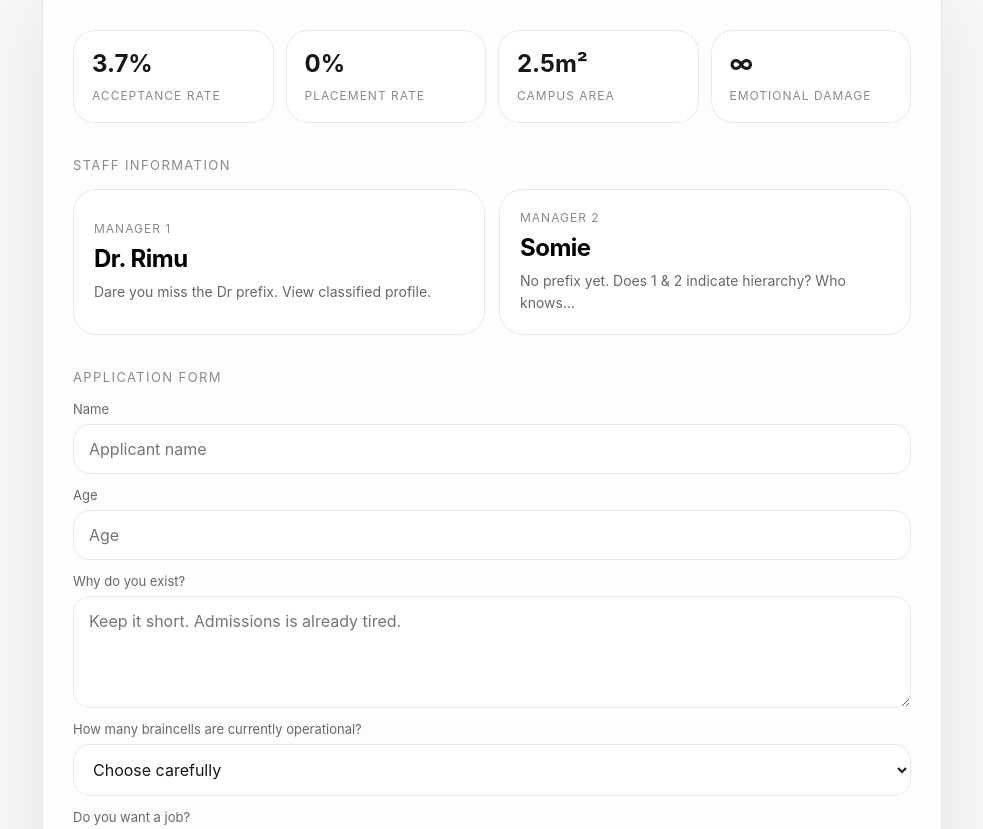
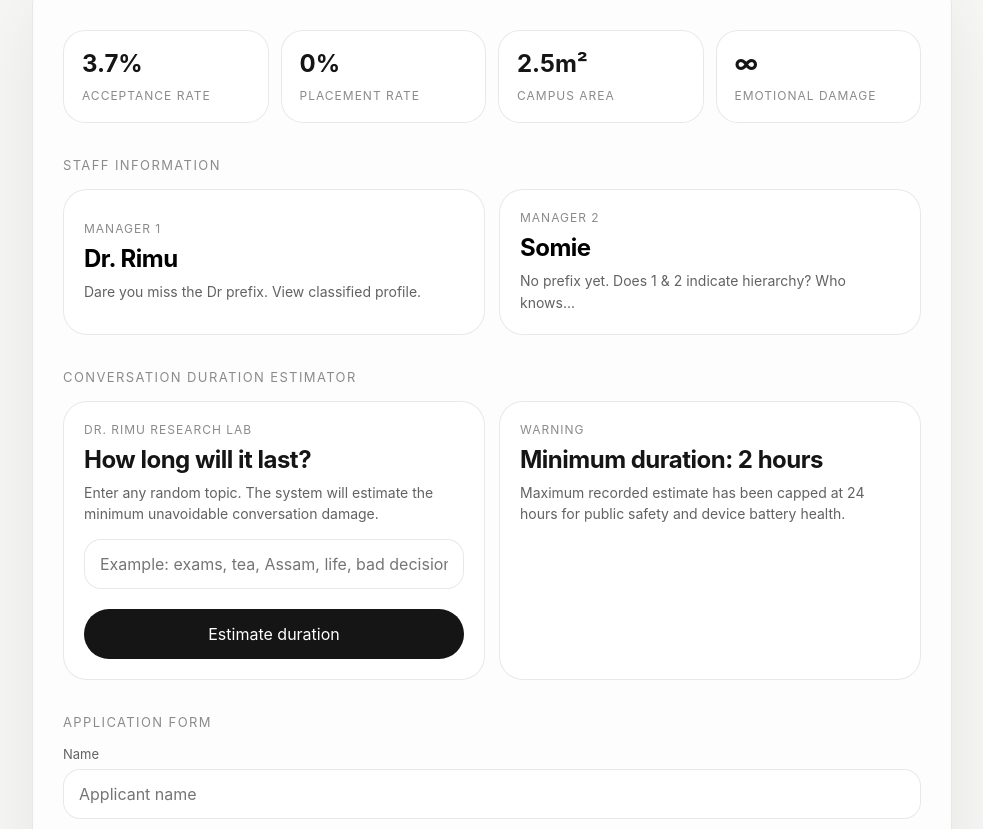
Before and after one commit to SimpCorp/webwork, a plain HTML site: page index.html in a window 1280 px wide. Shown: the part 2805-3634 px from the top of the page, without its empty margins (148-1131 px from the left). Drawn offline with Linux system fonts and the light colour scheme.

Commit message:
added convo measure

```diff
--- a/index.html
+++ b/index.html
@@ -13,31 +13,31 @@
 
     :root {
       --bg: #f7f7f5;
-      --surface: rgba(255,255,255,0.72);
+      --surface: rgba(255,255,255,0.76);
       --surface-strong: rgba(255,255,255,0.96);
-      --text: #171717;
-      --muted: #676767;
-      --soft: #8a8a8a;
+      --text: #151515;
+      --muted: #626262;
+      --soft: #8b8b8b;
       --border: rgba(0,0,0,0.09);
       --shadow: rgba(0,0,0,0.08);
-      --nav: rgba(255,255,255,0.76);
-      --accent: #171717;
+      --nav: rgba(255,255,255,0.78);
+      --accent: #151515;
       --accent-text: #ffffff;
       --danger: #b42318;
     }
 
     body.dark {
-      --bg: #090909;
-      --surface: rgba(255,255,255,0.055);
-      --surface-strong: rgba(22,22,22,0.96);
+      --bg: #080808;
+      --surface: rgba(255,255,255,0.06);
+      --surface-strong: rgba(24,24,24,0.96);
       --text: #f5f5f5;
-      --muted: #adadad;
-      --soft: #7d7d7d;
+      --muted: #b0b0b0;
+      --soft: #7f7f7f;
       --border: rgba(255,255,255,0.13);
-      --shadow: rgba(0,0,0,0.48);
-      --nav: rgba(18,18,18,0.76);
+      --shadow: rgba(0,0,0,0.5);
+      --nav: rgba(18,18,18,0.78);
       --accent: #f5f5f5;
-      --accent-text: #090909;
+      --accent-text: #080808;
       --danger: #ff9a9a;
     }
 
@@ -72,8 +72,8 @@
       inset: 0;
       z-index: -1;
       background:
-        radial-gradient(circle at 20% 15%, rgba(255,255,255,0.9), transparent 30%),
-        radial-gradient(circle at 85% 85%, rgba(220,220,220,0.7), transparent 32%),
+        radial-gradient(circle at 18% 16%, rgba(255,255,255,0.9), transparent 30%),
+        radial-gradient(circle at 86% 82%, rgba(224,224,224,0.72), transparent 34%),
         linear-gradient(180deg, #ffffff, var(--bg));
       transition: 0.35s ease;
     }
@@ -81,8 +81,8 @@
     body.dark .background {
       background:
         radial-gradient(circle at 20% 15%, rgba(255,255,255,0.08), transparent 30%),
-        radial-gradient(circle at 85% 85%, rgba(255,255,255,0.05), transparent 32%),
-        linear-gradient(180deg, #101010, #000000);
+        radial-gradient(circle at 85% 85%, rgba(255,255,255,0.055), transparent 32%),
+        linear-gradient(180deg, #111111, #000000);
     }
 
     .loader {
@@ -93,7 +93,7 @@
       place-items: center;
       background: var(--bg);
       animation: hideLoader 0.55s ease forwards;
-      animation-delay: 1s;
+      animation-delay: 0.9s;
     }
 
     .loader-mark {
@@ -188,7 +188,7 @@
       width: min(100%, 1040px);
       text-align: center;
       animation: fadeUp 0.75s ease both;
-      animation-delay: 1.1s;
+      animation-delay: 1s;
     }
 
     @keyframes fadeUp {
@@ -317,7 +317,7 @@
 
     .sex-card {
       margin: 36px auto 0;
-      max-width: 900px;
+      max-width: 920px;
       padding: 30px;
       border-radius: 34px;
       text-align: left;
@@ -358,29 +358,32 @@
       text-transform: uppercase;
     }
 
-    .staff-grid {
+    .staff-grid, .tool-grid {
       display: grid;
       grid-template-columns: repeat(2, 1fr);
       gap: 14px;
       margin-bottom: 30px;
     }
 
-    .staff-card {
+    .staff-card, .tool-card {
       border: 1px solid var(--border);
       background: var(--surface-strong);
       border-radius: 24px;
       padding: 20px;
       text-align: left;
-      cursor: pointer;
       transition: 0.25s ease;
     }
 
-    .staff-card:hover {
+    .staff-card {
+      cursor: pointer;
+    }
+
+    .staff-card:hover, .tool-card:hover {
       transform: translateY(-4px);
       box-shadow: 0 20px 55px var(--shadow);
     }
 
-    .staff-card small {
+    .staff-card small, .tool-card small {
       display: block;
       color: var(--soft);
       font-size: 12px;
@@ -389,17 +392,49 @@
       margin-bottom: 8px;
     }
 
-    .staff-card strong {
+    .staff-card strong, .tool-card strong {
       display: block;
       font-size: 24px;
       letter-spacing: -0.5px;
       margin-bottom: 8px;
     }
 
-    .staff-card p {
+    .staff-card p, .tool-card p {
       color: var(--muted);
       font-size: 14px;
       line-height: 1.55;
+    }
+
+    .conversation-box {
+      margin-top: 14px;
+      display: grid;
+      gap: 12px;
+    }
+
+    .conversation-output {
+      display: none;
+      margin-top: 14px;
+      padding: 18px;
+      border-radius: 20px;
+      background: var(--surface);
+      border: 1px solid var(--border);
+      text-align: center;
+    }
+
+    .conversation-output.show {
+      display: block;
+    }
+
+    .conversation-output strong {
+      display: block;
+      font-size: 30px;
+      letter-spacing: -1px;
+      margin-bottom: 6px;
+    }
+
+    .conversation-output small {
+      color: var(--muted);
+      line-height: 1.5;
     }
 
     .profile-block {
@@ -528,9 +563,7 @@
       display: none;
     }
 
-    .error-text.show {
-      display: block;
-    }
+    .error-text.show { display: block; }
 
     .contact-layout {
       margin: 38px auto 0;
@@ -735,7 +768,7 @@
 
       .subtitle { font-size: 17px; }
 
-      .grid, .stats, .contact-layout, .staff-grid {
+      .grid, .stats, .contact-layout, .staff-grid, .tool-grid {
         grid-template-columns: 1fr;
       }
 
@@ -877,22 +910,10 @@
         <div class="profile-block" id="rimuProfile">
           <h3>Profile: Dr. Rimu</h3>
           <div class="profile-list">
-            <div class="profile-item">
-              <small>Memory</small>
-              <p>Claims 2/10, actually 9/10.</p>
-            </div>
-            <div class="profile-item">
-              <small>Ability</small>
-              <p>Ability to turn a simple question into a 2 hour unforgettable conversation — best ever known to mankind.</p>
-            </div>
-            <div class="profile-item">
-              <small>Hidden Talent</small>
-              <p>Making strangers feel like old friends.</p>
-            </div>
-            <div class="profile-item">
-              <small>Weakness</small>
-              <p>EXAM SCHEDULES.</p>
-            </div>
+            <div class="profile-item"><small>Memory</small><p>Claims 2/10, actually 9/10.</p></div>
+            <div class="profile-item"><small>Ability</small><p>Ability to turn a simple question into a 2 hour unforgettable conversation — best ever known to mankind.</p></div>
+            <div class="profile-item"><small>Hidden Talent</small><p>Making strangers feel like old friends.</p></div>
+            <div class="profile-item"><small>Weakness</small><p>EXAM SCHEDULES.</p></div>
           </div>
         </div>
 
@@ -903,6 +924,31 @@
               <small>Official note</small>
               <p>Happy he met DR Rimu. Ain’t gon remove the Dr... he needs treatment at a discount.</p>
             </div>
+          </div>
+        </div>
+
+        <p class="staff-title">Conversation duration estimator</p>
+
+        <div class="tool-grid">
+          <div class="tool-card">
+            <small>Dr. Rimu Research Lab</small>
+            <strong>How long will it last?</strong>
+            <p>Enter any random topic. The system will estimate the minimum unavoidable conversation damage.</p>
+
+            <div class="conversation-box">
+              <input id="conversationInput" type="text" placeholder="Example: exams, tea, Assam, life, bad decisions..." />
+              <button class="submit-btn" type="button" onclick="estimateConversation()">Estimate duration</button>
+              <div class="conversation-output" id="conversationOutput">
+                <strong id="conversationTime">2 hours</strong>
+                <small id="conversationNote">Conversation classified as emotionally extended.</small>
+              </div>
+            </div>
+          </div>
+
+          <div class="tool-card">
+            <small>Warning</small>
+            <strong>Minimum duration: 2 hours</strong>
+            <p>Maximum recorded estimate has been capped at 24 hours for public safety and device battery health.</p>
           </div>
         </div>
 
@@ -1088,7 +1134,7 @@
       if (theme === "dark") {
         document.body.classList.add("dark");
         themeButton.textContent = "Light";
-        document.querySelector('meta[name="theme-color"]').setAttribute("content", "#090909");
+        document.querySelector('meta[name="theme-color"]').setAttribute("content", "#080808");
       } else {
         document.body.classList.remove("dark");
         themeButton.textContent = "Dark";
@@ -1197,6 +1243,30 @@
       }
     }
 
+    function estimateConversation() {
+      var input = document.getElementById("conversationInput").value.trim();
+      var output = document.getElementById("conversationOutput");
+      var time = document.getElementById("conversationTime");
+      var note = document.getElementById("conversationNote");
+
+      var base = input.length || 1;
+      var randomBoost = Math.floor(Math.random() * 23);
+      var hours = Math.min(24, Math.max(2, 2 + ((base + randomBoost) % 23)));
+
+      var notes = [
+        "Conversation classified as emotionally extended.",
+        "Simple question detected. Two-hour minimum activated.",
+        "High lore probability. Hydration recommended.",
+        "Tea-level intelligence detected. Duration increased.",
+        "Exam schedule risk low, conversation risk extreme.",
+        "Bad decisions found in input. Timeline expanded."
+      ];
+
+      time.textContent = hours + (hours === 1 ? " hour" : " hours");
+      note.textContent = notes[Math.floor(Math.random() * notes.length)];
+      output.classList.add("show");
+    }
+
     document.getElementById("sexForm").addEventListener("submit", function(event) {
       event.preventDefault();
       document.getElementById("applicationResult").classList.add("show");
```
